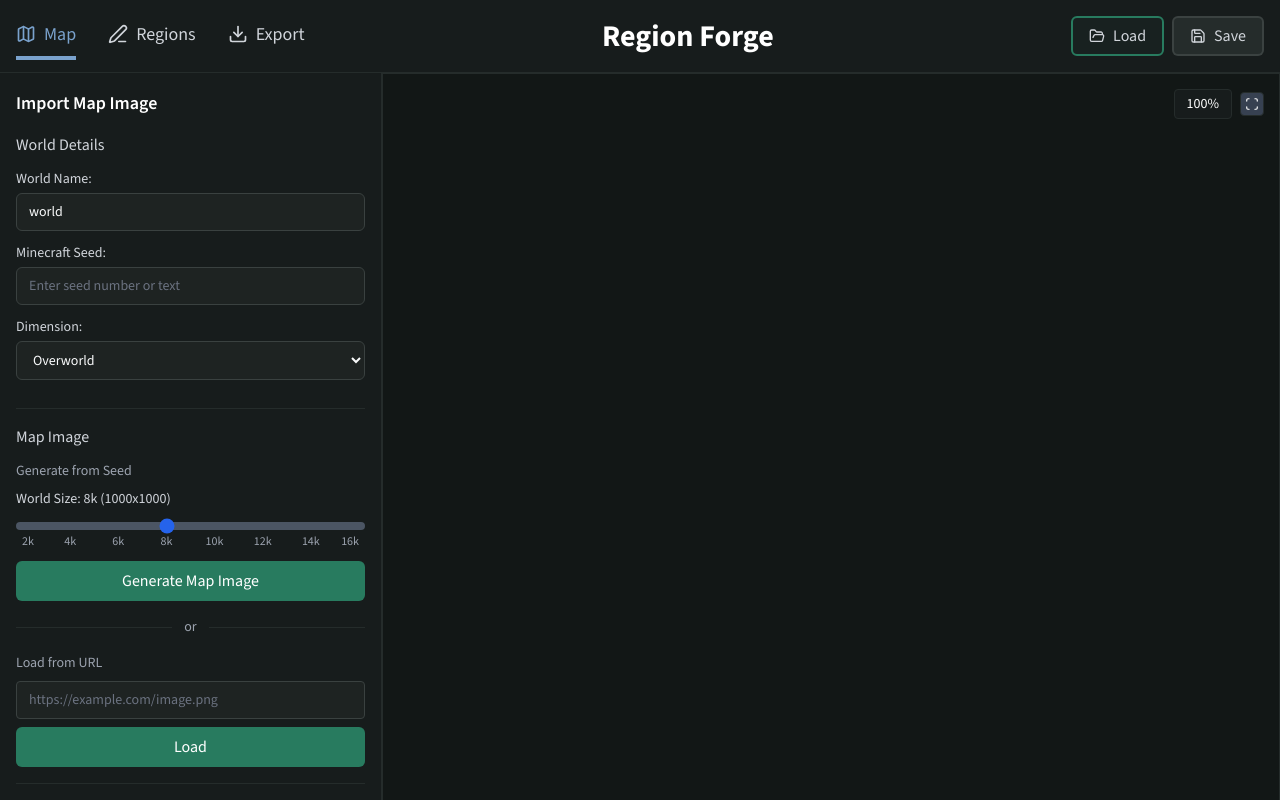
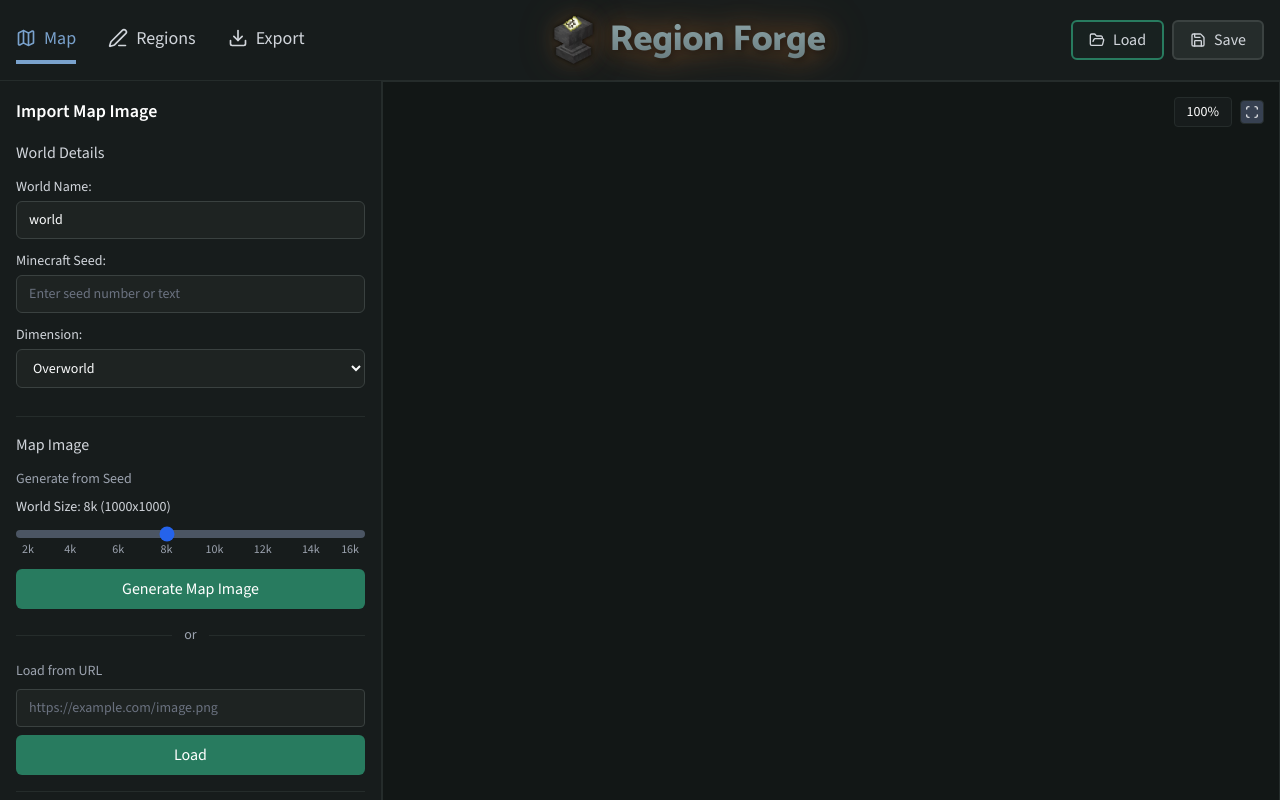
Before and after one commit to Biggsen/mc-region-maker, a React (Vite) app: page / in a window 1280 px wide. Built offline with nearby package versions, Linux system fonts and the light colour scheme.

Commit message:
logo updated with map-on-anvil image

```diff
--- a/src/components/MainApp.tsx
+++ b/src/components/MainApp.tsx
@@ -248,7 +248,14 @@
       </div>
 
       <div className="flex items-center">
-        <span className="text-3xl font-bold text-white">Region Forge</span>
+        <img src="/map-on-anvil-3.png" alt="" className="h-14 mr-3" style={{ filter: 'drop-shadow(0 0 10px rgba(255, 140, 50, 0.15)) drop-shadow(0 0 20px rgba(255, 140, 50, 0.1))' }} />
+        <span className="text-4xl font-bold catamaran-extrabold" style={{
+          background: 'linear-gradient(to bottom, #8BA3A6, #6A7D80)',
+          WebkitBackgroundClip: 'text',
+          WebkitTextFillColor: 'transparent',
+          backgroundClip: 'text',
+          filter: 'drop-shadow(2px 2px 4px rgba(0, 0, 0, 0.5)) drop-shadow(0 0 12px rgba(255, 140, 50, 0.3)) drop-shadow(0 0 24px rgba(255, 140, 50, 0.2))'
+        }}>Region Forge</span>
       </div>
 
       <div className="flex space-x-2">
```
Also changed, not shown: public/map-on-anvil-3.png (added).
